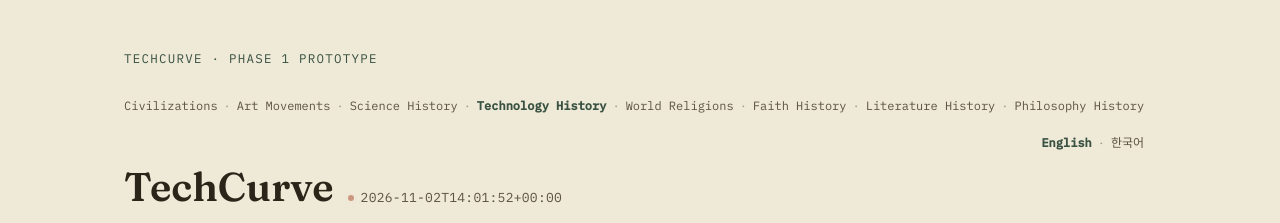
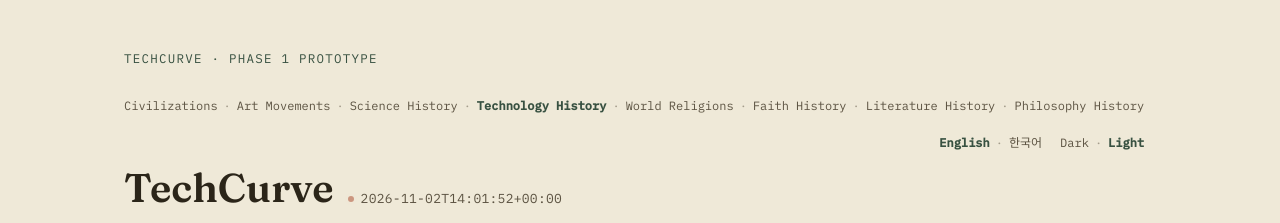
Before and after one commit to Salepark/civcurve, a Next.js app: page /en/tech in a window 1280 px wide. Shown: the top 223 px of the page. Built offline with nearby package versions, Linux system fonts and the light colour scheme; no server answers.

Commit message:
Add dark/light theme toggle with persisted choice and no-flash init
Co-Authored-By: Claude Sonnet 5.5 <noreply@anthropic.com>

```diff
--- a/app/[locale]/layout.tsx
+++ b/app/[locale]/layout.tsx
@@ -1,6 +1,9 @@
 import type { Metadata } from "next";
 import "../globals.css";
 import { locales, dictionaries, defaultLocale, isLocale } from "@/lib/i18n";
+
+// 렌더 전에 저장된 테마를 적용해 재방문자의 깜빡임(FOUC)을 막는다. 저장값이 없으면 속성을 달지 않아 CSS가 시스템 설정을 따른다.
+const THEME_INIT_SCRIPT = `(function(){try{var t=localStorage.getItem("civcurve:theme");if(t==="light"||t==="dark")document.documentElement.setAttribute("data-theme",t);}catch(e){}})();`;
 
 export function generateStaticParams() {
   return locales.map((locale) => ({ locale }));
@@ -30,7 +33,10 @@ export default async function LocaleLayout({
   const { locale: raw } = await params;
   const locale = isLocale(raw) ? raw : defaultLocale;
   return (
-    <html lang={locale}>
+    <html lang={locale} suppressHydrationWarning>
+      <head>
+        <script dangerouslySetInnerHTML={{ __html: THEME_INIT_SCRIPT }} />
+      </head>
       <body>{children}</body>
     </html>
   );
--- a/app/globals.css
+++ b/app/globals.css
@@ -11,8 +11,10 @@
   --gold: #9c7a2e;
 }
 
+/* 테마: 저장된 선택(data-theme)이 우선, 없으면 시스템 설정을 따른다 */
 @media (prefers-color-scheme: dark) {
-  :root {
+  :root:not([data-theme="light"]) {
+    color-scheme: dark;
     --bg: #17140f;
     --bg-raised: #1e1a13;
     --ink: #ece4d0;
@@ -22,6 +24,18 @@
     --accent-ink: #a9c7ae;
     --gold: #cfab5c;
   }
+}
+
+:root[data-theme="dark"] {
+  color-scheme: dark;
+  --bg: #17140f;
+  --bg-raised: #1e1a13;
+  --ink: #ece4d0;
+  --ink-soft: #b3a88f;
+  --line: rgba(236, 228, 208, 0.14);
+  --accent: #8fb197;
+  --accent-ink: #a9c7ae;
+  --gold: #cfab5c;
 }
 
 * {
@@ -94,6 +108,35 @@ main {
 .locale-switch [aria-current="true"] {
   color: var(--accent-ink);
   font-weight: 600;
+}
+
+.switch-row {
+  display: flex;
+  flex-wrap: wrap;
+  justify-content: flex-end;
+  column-gap: 18px;
+}
+
+.theme-toggle button {
+  font: inherit;
+  color: var(--ink-soft);
+  background: none;
+  border: 0;
+  border-bottom: 1px solid transparent;
+  padding: 0;
+  cursor: pointer;
+}
+
+.theme-toggle button:hover,
+.theme-toggle button:focus-visible {
+  color: var(--accent-ink);
+  border-bottom-color: var(--accent-ink);
+}
+
+.theme-toggle button[aria-pressed="true"] {
+  color: var(--accent-ink);
+  font-weight: 600;
+  cursor: default;
 }
 
 .locale-sep {
--- a/components/LocaleSwitch.tsx
+++ b/components/LocaleSwitch.tsx
@@ -1,8 +1,10 @@
 import Link from "next/link";
+import { ThemeToggle } from "./ThemeToggle";
 import { locales, dictionaries, type Locale } from "@/lib/i18n";
 
 export function LocaleSwitch({ locale }: { locale: Locale }) {
   return (
+    <div className="switch-row">
     <nav className="locale-switch mono" aria-label="Language">
       {locales.map((l, i) => (
         <span key={l}>
@@ -15,5 +17,7 @@ export function LocaleSwitch({ locale }: { locale: Locale }) {
         </span>
       ))}
     </nav>
+    <ThemeToggle locale={locale} />
+    </div>
   );
 }
--- /dev/null
+++ b/components/ThemeToggle.tsx
@@ -0,0 +1,50 @@
+"use client";
+
+import { useEffect, useState } from "react";
+import type { Locale } from "@/lib/i18n";
+
+type Theme = "dark" | "light";
+
+const LABELS: Record<Locale, Record<Theme, string>> = {
+  en: { dark: "Dark", light: "Light" },
+  ko: { dark: "다크", light: "라이트" },
+};
+
+export function ThemeToggle({ locale }: { locale: Locale }) {
+  // 서버는 선택값을 모른다 — 마운트 후 실제 적용된 테마를 읽어 하이라이트한다.
+  const [theme, setTheme] = useState<Theme | null>(null);
+
+  useEffect(() => {
+    const applied = document.documentElement.getAttribute("data-theme");
+    setTheme(
+      applied === "light" || applied === "dark"
+        ? applied
+        : window.matchMedia("(prefers-color-scheme: dark)").matches
+          ? "dark"
+          : "light"
+    );
+  }, []);
+
+  function choose(next: Theme) {
+    setTheme(next);
+    document.documentElement.setAttribute("data-theme", next);
+    try {
+      localStorage.setItem("civcurve:theme", next);
+    } catch {
+      // 저장 불가(프라이빗 모드 등) — 이번 방문에서만 적용
+    }
+  }
+
+  return (
+    <div className="theme-toggle locale-switch mono" role="group" aria-label={locale === "en" ? "Theme" : "테마"}>
+      {(["dark", "light"] as const).map((t, i) => (
+        <span key={t}>
+          {i > 0 && <span className="locale-sep">·</span>}
+          <button type="button" aria-pressed={theme === t} onClick={() => choose(t)}>
+            {LABELS[locale][t]}
+          </button>
+        </span>
+      ))}
+    </div>
+  );
+}
```
